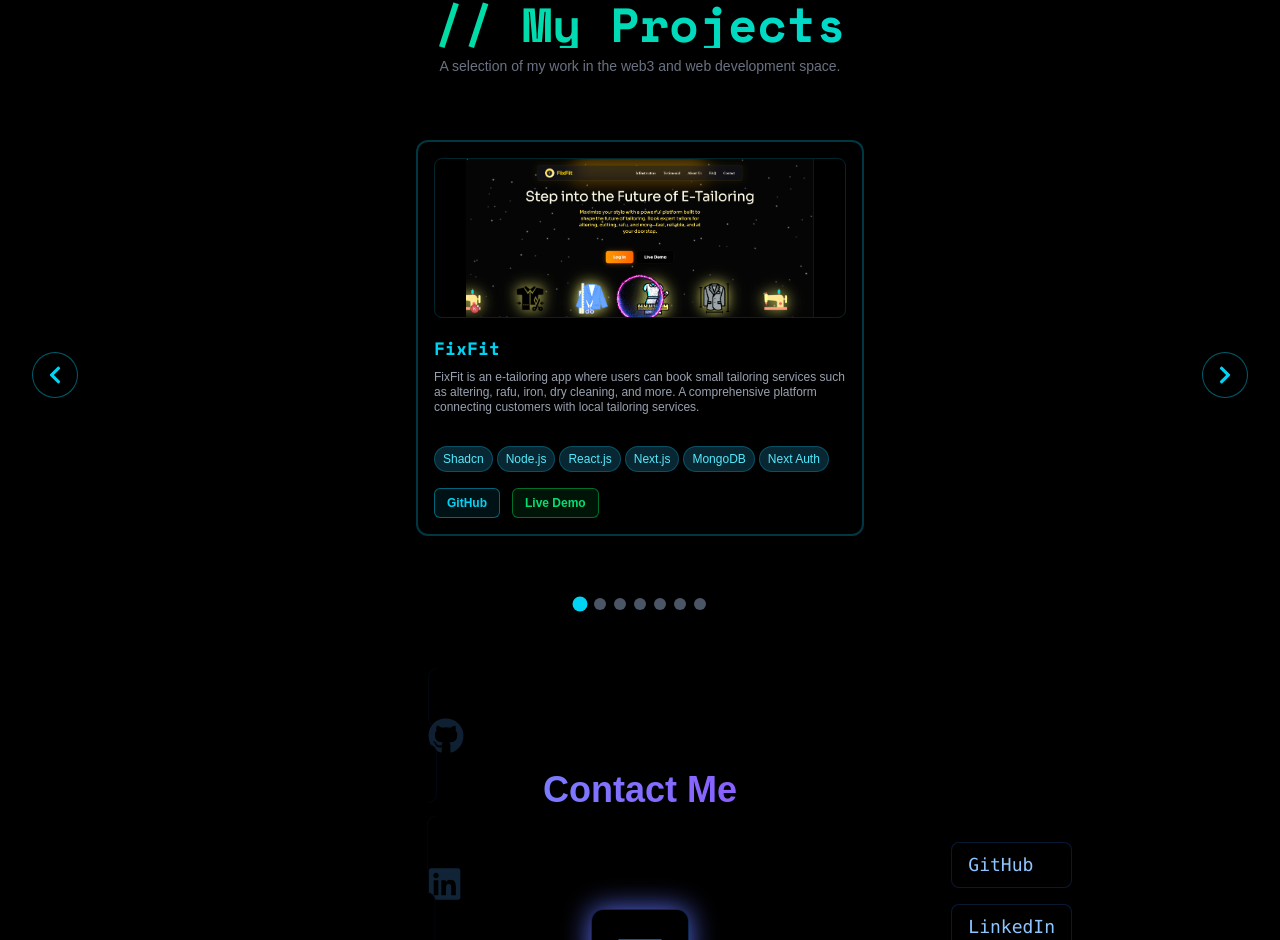
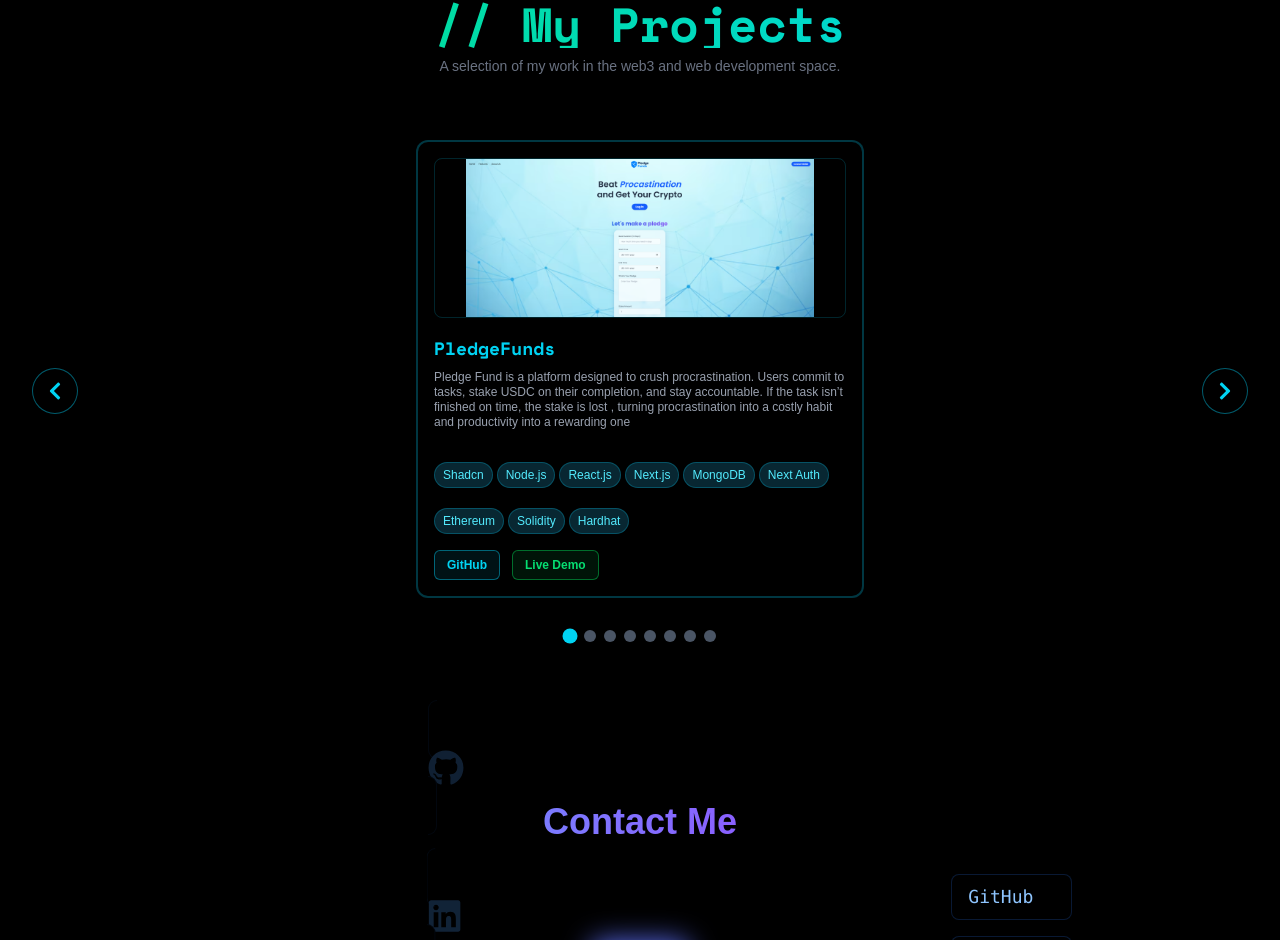
Before and after one commit to Sarthak-Java1124/Portfolio, a Next.js app: page / in a window 1280 px wide. Shown: the part 2336-3276 px from the top of the page. Built offline with nearby package versions, Linux system fonts and the light colour scheme.

Commit message:
Project Added

```diff
--- a/src/app/components/Projects.tsx
+++ b/src/app/components/Projects.tsx
@@ -78,7 +78,7 @@ const ProjectCard: React.FC<ProjectCardProps> = ({
                     <p className="text-gray-400 text-[9px] sm:text-xs transition-opacity duration-300 group-hover:opacity-0 leading-tight break-words">
                         {description}
                     </p>
-                    <p className="absolute top-0 left-0 w-full h-full text-[9px] sm:text-xs md:text-sm text-green-300 opacity-0 transition-opacity duration-300 group-hover:opacity-100 [text-shadow:0_0_8px_rgba(74,222,128,0.7)] leading-tight break-words">
+                    <p className="absolute top-0 left-0 w-full h-full text-[5px] sm:text-xs md:text-sm text-green-300 opacity-0 transition-opacity duration-300 group-hover:opacity-100 [text-shadow:0_0_8px_rgba(74,222,128,0.2)] leading-tight break-words">
                         {description}
                     </p>
                 </div>
@@ -87,7 +87,7 @@ const ProjectCard: React.FC<ProjectCardProps> = ({
                     {technologies.map((tech) => (
                         <span
                             key={tech}
-                            className="px-1 sm:px-1.5 md:px-2 py-0.5 sm:py-1 text-[8px] sm:text-[10px] md:text-xs rounded-full bg-cyan-900/50 text-cyan-300 border border-cyan-500/30
+                            className="px-1 mt-4 sm:px-1.5 md:px-2 py-0.5 sm:py-1 text-[8px] sm:text-[10px] md:text-xs rounded-full bg-cyan-900/50 text-cyan-300 border border-cyan-500/30
                                        transition-all duration-300 group-hover:bg-green-900/50 group-hover:text-green-300 group-hover:border-green-500/30 break-words"
                         >
                             {tech}
@@ -133,60 +133,110 @@ const Projects: React.FC = () => {
 
     const projects = [
       {
+        title: "PledgeFunds",
+        description:
+          "Pledge Fund is a platform designed to crush procrastination. Users commit to tasks, stake USDC on their completion, and stay accountable. If the task isn’t finished on time, the stake is lost  , turning procrastination into a costly habit and productivity into a rewarding one",
+        technologies: [
+          "Shadcn",
+          "Node.js",
+          "React.js",
+          "Next.js",
+          "MongoDB",
+          "Next Auth",
+          "Ethereum",
+          "Solidity",
+          "Hardhat",
+        ],
+        imageUrl: "/static/pledge-fund.png",
+        githubLink: "https://github.com/Sarthak-Java1124/FixFit",
+        liveLink: "https://fix-fit.vercel.app/",
+      },
+      {
         title: "FixFit",
-            description: "FixFit is an e-tailoring app where users can book small tailoring services such as altering, rafu, iron, dry cleaning, and more. A comprehensive platform connecting customers with local tailoring services.",
-            technologies: ["Shadcn", "Node.js", "React.js", "Next.js", "MongoDB", "Next Auth"],
+        description:
+          "FixFit is an e-tailoring app where users can book small tailoring services such as altering, rafu, iron, dry cleaning, and more. A comprehensive platform connecting customers with local tailoring services.",
+        technologies: [
+          "Shadcn",
+          "Node.js",
+          "React.js",
+          "Next.js",
+          "MongoDB",
+          "Next Auth",
+        ],
         imageUrl: "/static/FixFit.png",
         githubLink: "https://github.com/Sarthak-Java1124/FixFit",
-            liveLink: "https://fix-fit.vercel.app/"
+        liveLink: "https://fix-fit.vercel.app/",
       },
       {
         title: "Maskd",
-            description: "Maskd is an anonymous feedback and messaging platform inspired by NGL link, enabling users to receive honest, unfiltered feedback while maintaining complete anonymity. Built with AI-powered content moderation and secure messaging infrastructure.",
-            technologies: ["Open AI", "Next.js", "Node.js", "React.js", "Tailwind CSS", "Shadcn", "Next Auth", "MongoDB"],
+        description:
+          "Maskd is an anonymous feedback and messaging platform inspired by NGL link, enabling users to receive honest, unfiltered feedback while maintaining complete anonymity. Built with AI-powered content moderation and secure messaging infrastructure.",
+        technologies: [
+          "Open AI",
+          "Next.js",
+          "Node.js",
+          "React.js",
+          "Tailwind CSS",
+          "Shadcn",
+          "Next Auth",
+          "MongoDB",
+        ],
         imageUrl: "/static/maskd.png",
         githubLink: "https://github.com/Sarthak-Java1124/Maskd",
-            liveLink: "https://maskd-eight.vercel.app/"
+        liveLink: "https://maskd-eight.vercel.app/",
       },
       {
         title: "Robo Mint",
-            description: "Robo Mint is a NFT minting marketplace for different robotos",
-            technologies: ["Next.js", "Tailwind CSS", "Solana", "Shadcn", "Framer Motion", "Ethereum", "Node.js"],
+        description:
+          "Robo Mint is a NFT minting marketplace for different robotos",
+        technologies: [
+          "Next.js",
+          "Tailwind CSS",
+          "Solana",
+          "Shadcn",
+          "Framer Motion",
+          "Ethereum",
+          "Node.js",
+        ],
         imageUrl: "/static/roboto-mint-preview.png",
         githubLink: "https://github.com/Sarthak-Java1124/RoboMint",
-            liveLink: "https://robo-mint-nnie.vercel.app/"
+        liveLink: "https://robo-mint-nnie.vercel.app/",
       },
       {
         title: "1Stop",
-            description: "1Stop is a feature-rich e-commerce application built with Flutter, delivering a seamless cross-platform shopping experience with Firebase integration.",
+        description:
+          "1Stop is a feature-rich e-commerce application built with Flutter, delivering a seamless cross-platform shopping experience with Firebase integration.",
         technologies: ["Flutter", "Dart", "Firebase"],
         imageUrl: "/static/onestop.png",
         githubLink: "https://github.com/Sarthak-Java1124/FlutterEcommerce",
-            liveLink: "https://youtube.com/shorts/HvWmdJ0y1ws"
+        liveLink: "https://youtube.com/shorts/HvWmdJ0y1ws",
       },
       {
         title: "CryptoWave",
-            description: "CryptoWave is a web3 portfolio management app build on flutter and dart",
+        description:
+          "CryptoWave is a web3 portfolio management app build on flutter and dart",
         technologies: ["Flutter", "Dart", "Solana", "Ethereum", "Getx"],
         imageUrl: "/static/appLogo (2).png",
         githubLink: "https://github.com/Sarthak-Java1124/CryptoWave",
-            liveLink: "#"
+        liveLink: "#",
       },
       {
         title: "Suggestion Blocker",
-            description: "A browser extension that blocks YouTube suggestions and feed to help users stay focused and avoid distractions while watching videos. Enhances productivity by providing a cleaner, distraction-free YouTube experience.",
+        description:
+          "A browser extension that blocks YouTube suggestions and feed to help users stay focused and avoid distractions while watching videos. Enhances productivity by providing a cleaner, distraction-free YouTube experience.",
         technologies: ["TypeScript"],
         imageUrl: "/static/suggestion-blocker-preview.png",
         githubLink: "https://github.com/Sarthak-Java1124/JavaScriptExtension",
-            liveLink: "#"
+        liveLink: "#",
       },
       {
         title: "Terminal GPT",
-            description: "A Cursor/CodeGen-style extension for command line interfaces that provides intelligent command suggestions and autocompletion. Enhances terminal productivity by offering context-aware command recommendations and smart autocomplete functionality.",
+        description:
+          "A Cursor/CodeGen-style extension for command line interfaces that provides intelligent command suggestions and autocompletion. Enhances terminal productivity by offering context-aware command recommendations and smart autocomplete functionality.",
         technologies: ["Python"],
         imageUrl: "/static/terminal-gpt-preview.png",
         githubLink: "https://github.com/Sarthak-Java1124/CMDCHATGPT",
-            liveLink: "#"
+        liveLink: "#",
       },
     ];
 
```
Also changed, not shown: public/static/pledge-fund.png (added). Lines whose indentation alone changed are shown as unchanged.
